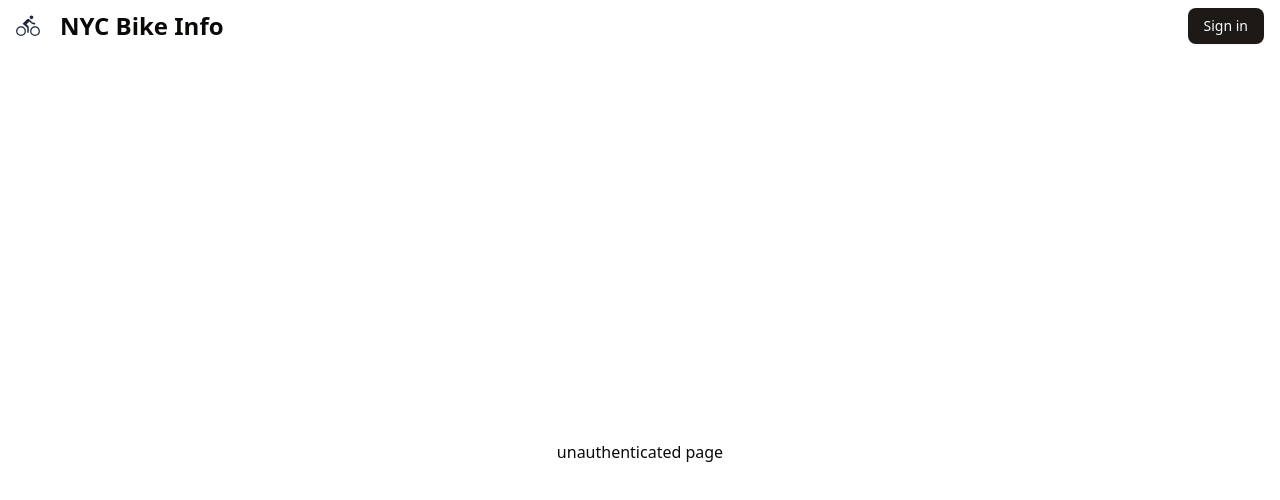
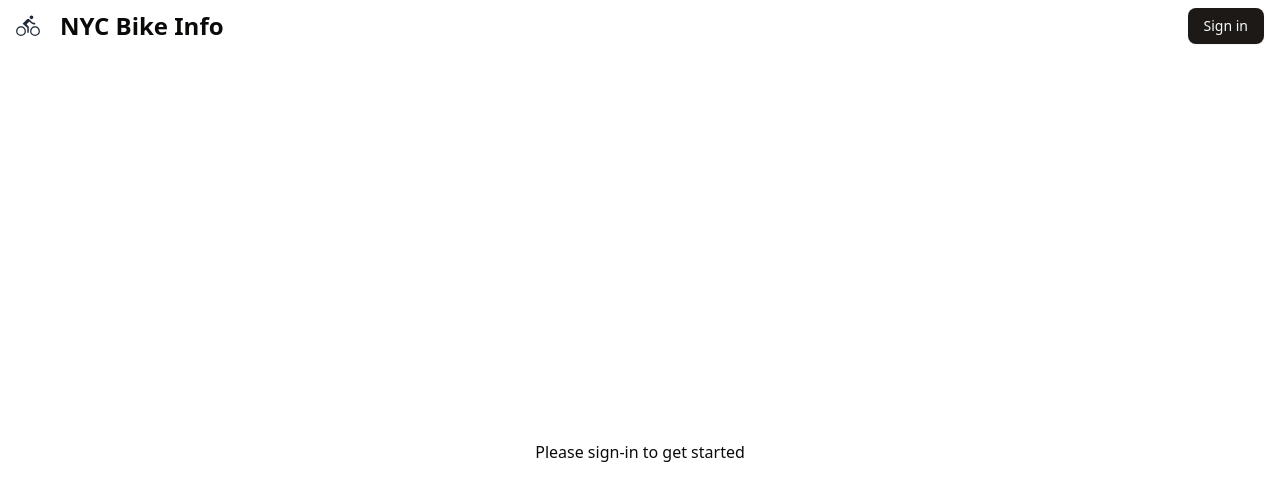
Before and after one commit to Pronto-Software-LLC/newyork-citybike, a Next.js app: page / in a window 1280 px wide. Shown: the top 500 px of the page. Built offline with nearby package versions, Linux system fonts and the light colour scheme; no server answers.

Commit message:
unathenticated message change

```diff
--- a/app/(marketing)/page.tsx
+++ b/app/(marketing)/page.tsx
@@ -10,7 +10,7 @@ export default async function Home() {
 
   return (
     <div className="flex min-h-screen flex-col items-center justify-center">
-      unauthenticated page
+      Please sign-in to get started
     </div>
   );
 }
```
